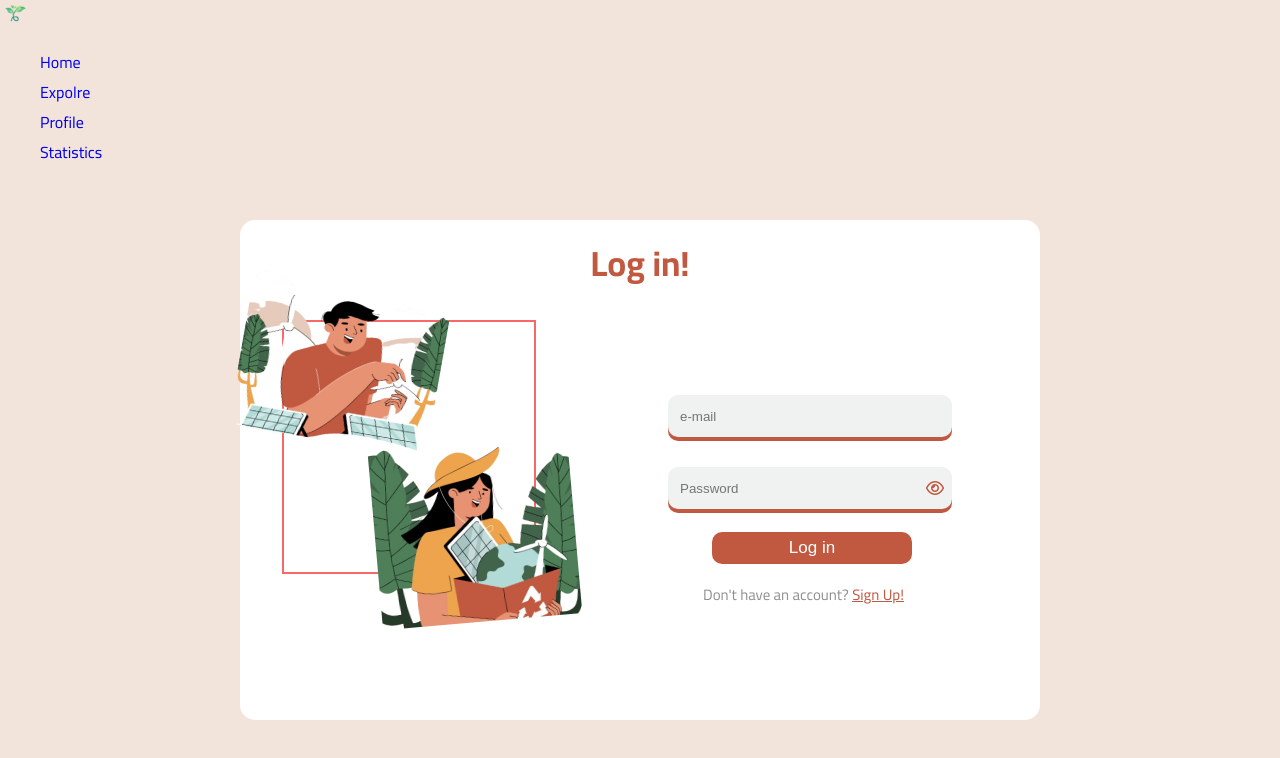
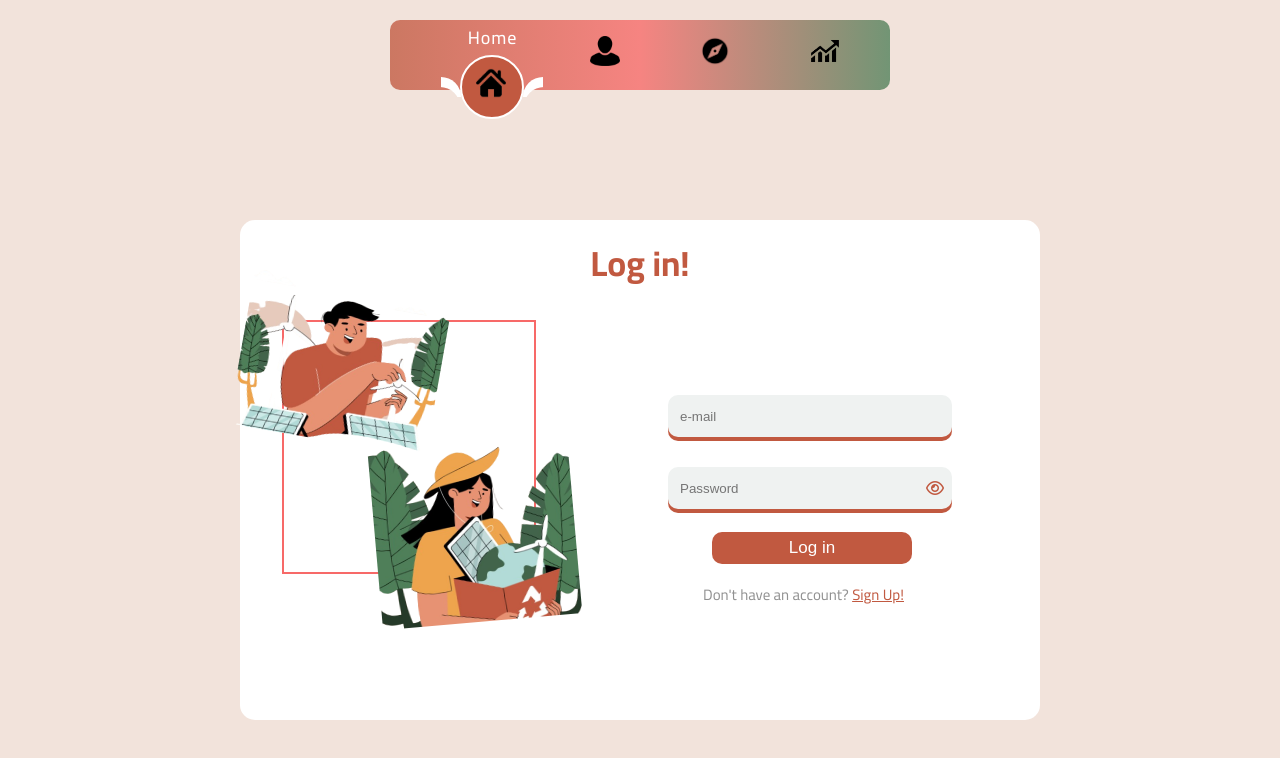
Before and after one commit to abdelrahamn1/Agri-tech360, a React (Create React App) app: page /profile in a window 1280 px wide. Shown: the top 758 px of the page. Built offline with nearby package versions, Linux system fonts and the light colour scheme; a web font is replaced by a local one.

Commit message:
Update Navbar.js
update nav.js to make new navbar  "magic navbar, with new images

```diff
--- a/src/Components/Navbar.js
+++ b/src/Components/Navbar.js
@@ -1,30 +1,45 @@
-import logo from "../images/logo.png";
+import homeimg from "../images/home.png";
+import profileimg from "../images/profile.png";
+import exploreimg from "../images/explore.png";
+import statisticsimg from "../images/statistics.png";
 import { Link } from "react-router-dom";
+// import { IonIcon } from "@ionic/react";
+import { useState } from "react";
 import "../css/nav.css";
+
 function Navbar() {
+  const [activeItem, setActiveItem] = useState(0);
+
+  const handleItemClick = (index) => {
+    setActiveItem(index);
+  };
+
+  const items = [
+    { imagePath: homeimg, text: "Home", path: "/" },
+    { imagePath: profileimg, text: "Profile", path: "/profile" },
+    { imagePath: exploreimg, text: "Explore", path: "/explore" },
+    { imagePath: statisticsimg, text: "Statistics", path: "/statistics" },
+  ];
+
   return (
-    <div className="nav-bar">
-      <div className="container">
-        <div className="logo">
-          <img src={logo} alt="logo"></img>
-        </div>
-        <div className="links">
-          <ul>
-            <li>
-              <Link to="/">Home</Link>
-            </li>
-            <li>
-              <Link to="/explore">Expolre</Link>
-            </li>
-            <li>
-              <Link to="/profile">Profile</Link>
-            </li>
-            <li>
-              <Link to="/statistics">Statistics</Link>
-            </li>
-          </ul>
-        </div>
-      </div>
+    <div className="navigation">
+      <ul>
+        {items.map((item, index) => (
+          <li
+            key={index}
+            className={`list ${activeItem === index ? "active" : ""}`}
+            onClick={() => handleItemClick(index)}
+          >
+            <Link to={item.path}>
+              <span className="icon">
+                <img src={item.imagePath} alt={item.text}></img>
+              </span>
+              <span className="text">{item.text}</span>
+            </Link>
+          </li>
+        ))}
+        <div className="indicator"></div>
+      </ul>
     </div>
   );
 }
```
